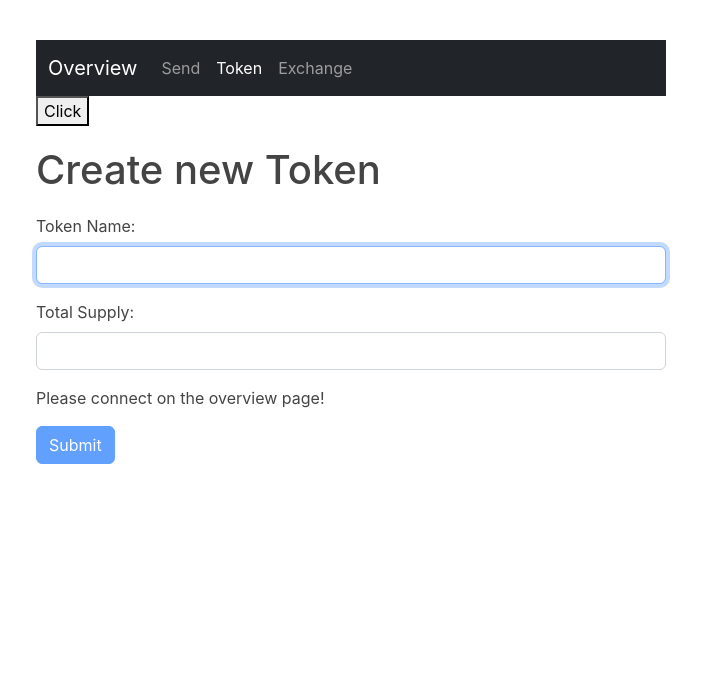
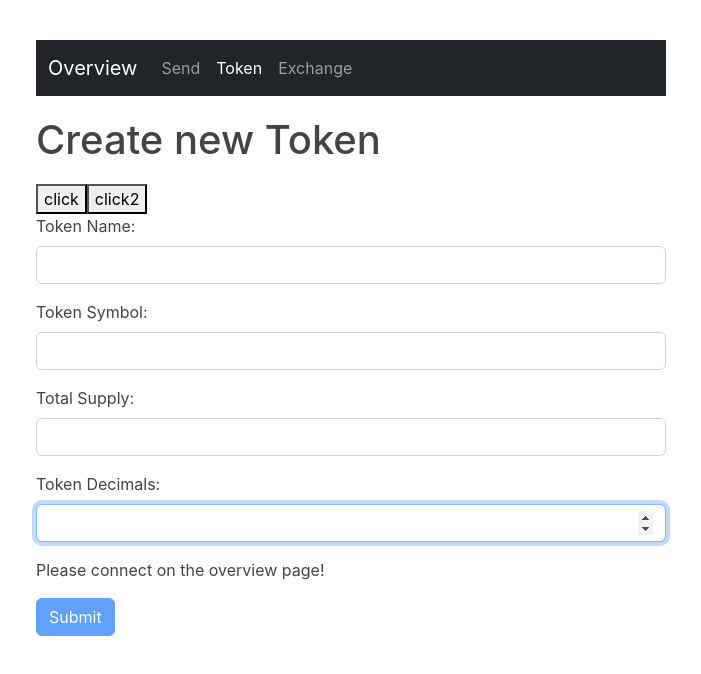
Before and after one commit to seya12/dex, a React (Create React App) app in the folder frontend/: page /token in a window 1280 px wide. Shown: the top 674 px of the page, without its empty margins (289-990 px from the left). Built offline with nearby package versions, Linux system fonts and the light colour scheme; no server answers.

Commit message:
created factory for deploying new tokens via smart contract

```diff
--- a/frontend/src/components/Home.jsx
+++ b/frontend/src/components/Home.jsx
@@ -50,7 +50,7 @@ const Home = () => {
     <>
       {etherProvider && (
         <>
-          <h2>Network infos</h2>
+          <h1>Network infos</h1>
           <p>Network ID: {network.id}</p>
           <p>Network Name: {network.name}</p>
           <p>Block Number: {network.blockNumber}</p>
--- a/frontend/src/components/Token.jsx
+++ b/frontend/src/components/Token.jsx
@@ -9,49 +9,76 @@ import { ethers } from "ethers";
 import { useContext, useState } from "react";
 import { ApplicationContext } from "../ApplicationContext";
 import TokenAbi from "../artifacts/contracts/Token.sol/Token.json";
+import TokensAbi from "../artifacts/contracts/Tokens.sol/Tokens.json";
 
 const Token = () => {
   const { etherProvider, signer } = useContext(ApplicationContext);
-  const [amount, setAmount] = useState(0);
-  const [name, setName] = useState("");
+
+  const click = async () => {
+    const tokens = new ethers.Contract(
+      "0x9fE46736679d2D9a65F0992F2272dE9f3c7fa6e0",
+      TokensAbi.abi,
+      signer
+    );
+    const create = await tokens.createToken("FH Token", "FH", 10, 0);
+    await create.wait();
+    console.log("finito");
+    const tokenAddresses = await tokens.getTokens();
+    console.log(tokenAddresses);
+  };
+
+  const clickTwo = async () => {
+    const tokenOne = new ethers.Contract(
+      "0x75537828f2ce51be7289709686A69CbFDbB714F1",
+      TokenAbi.abi,
+      signer
+    );
+    const name = await tokenOne.name();
+    console.log(name);
+  };
 
   const createToken = async (event) => {
     event.preventDefault();
-    console.log(await signer.getAddress());
-
-    //TODO: Finish sending
-    const tx = {
-      from: "",
-    };
-
-    setName("");
-    setAmount(0);
-  };
-
-  const click = async () => {
-    const token = new ethers.Contract(
-      "0x5FbDB2315678afecb367f032d93F642f64180aa3",
+    const params = event.target;
+    const newToken = new ethers.ContractFactory(
       TokenAbi.abi,
-      etherProvider
+      TokenAbi.bytecode,
+      signer
     );
-    console.log(token.address);
-    const name = await token.name();
-    console.log(name);
+    const contract = await newToken.deploy(
+      params.name.value,
+      params.symbol.value,
+      params.totalSupply.value,
+      params.decimals.value
+    );
+    console.log(contract.address);
+    await contract.deployed();
+    console.log("finito");
   };
 
   return (
     <>
-      <button onClick={click}>Click</button>
       <h1>Create new Token</h1>
+      <button onClick={click}>click</button>
+      <button onClick={clickTwo}>click2</button>
       <Form onSubmit={createToken}>
-        <Form.Group className="mb-3" controlId="tokenName">
+        <Form.Group className="mb-3" controlId="name">
           <Form.Label>Token Name:</Form.Label>
+          <Form.Control type="text" autoFocus />
+        </Form.Group>
+        <Form.Group className="mb-3" controlId="symbol">
+          <Form.Label>Token Symbol:</Form.Label>
           <Form.Control type="text" autoFocus />
         </Form.Group>
         <Form.Group className="mb-3" controlId="totalSupply">
           <Form.Label>Total Supply:</Form.Label>
           <Form.Control type="number" />
         </Form.Group>
+        <Form.Group className="mb-3" controlId="decimals">
+          <Form.Label>Token Decimals:</Form.Label>
+          <Form.Control type="number" autoFocus />
+        </Form.Group>
+
         {!signer && <p>Please connect on the overview page!</p>}
         <Button type="submit" disabled={!signer}>
           Submit
```
Also changed, not shown: 2 other files (tests, documents, lock files or other folders).
